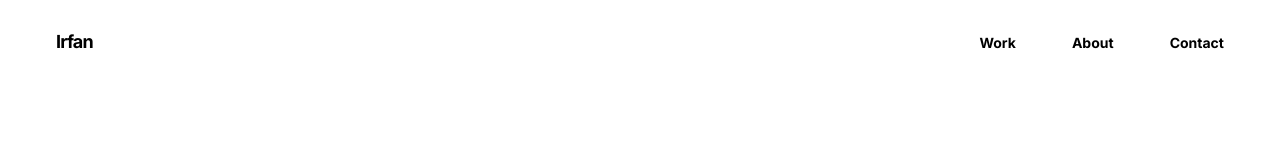
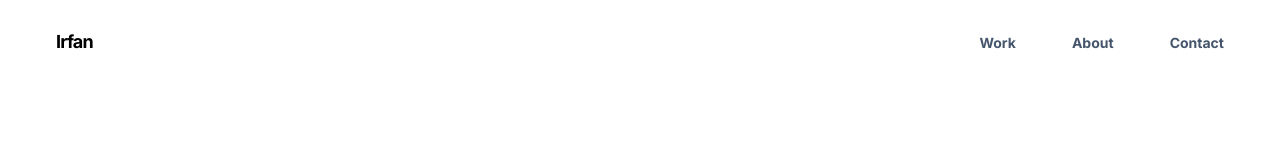
Before and after one commit to MohammedIrfan244/portfolio_next, a Next.js app: page / in a window 1280 px wide. Shown: the top 160 px of the page. Built offline with nearby package versions, Linux system fonts and the light colour scheme.

Commit message:
fixed text color

```diff
--- a/src/component/layout/Navbar.tsx
+++ b/src/component/layout/Navbar.tsx
@@ -63,7 +63,7 @@ function Navbar() {
               transition={{ duration: 0.5, delay: item.delay }}
               href={item.href}
               onClick={(e) => handleSmoothScroll(e, item.href)}
-              className="text-sm cursor-none relative z-10 px-4 py-1 rounded-xl overflow-hidden"
+              className="text-sm cursor-none relative z-10 px-4 py-1 rounded-xl text-slate-600 overflow-hidden"
             >
               {item.label}
             </motion.a>
```
